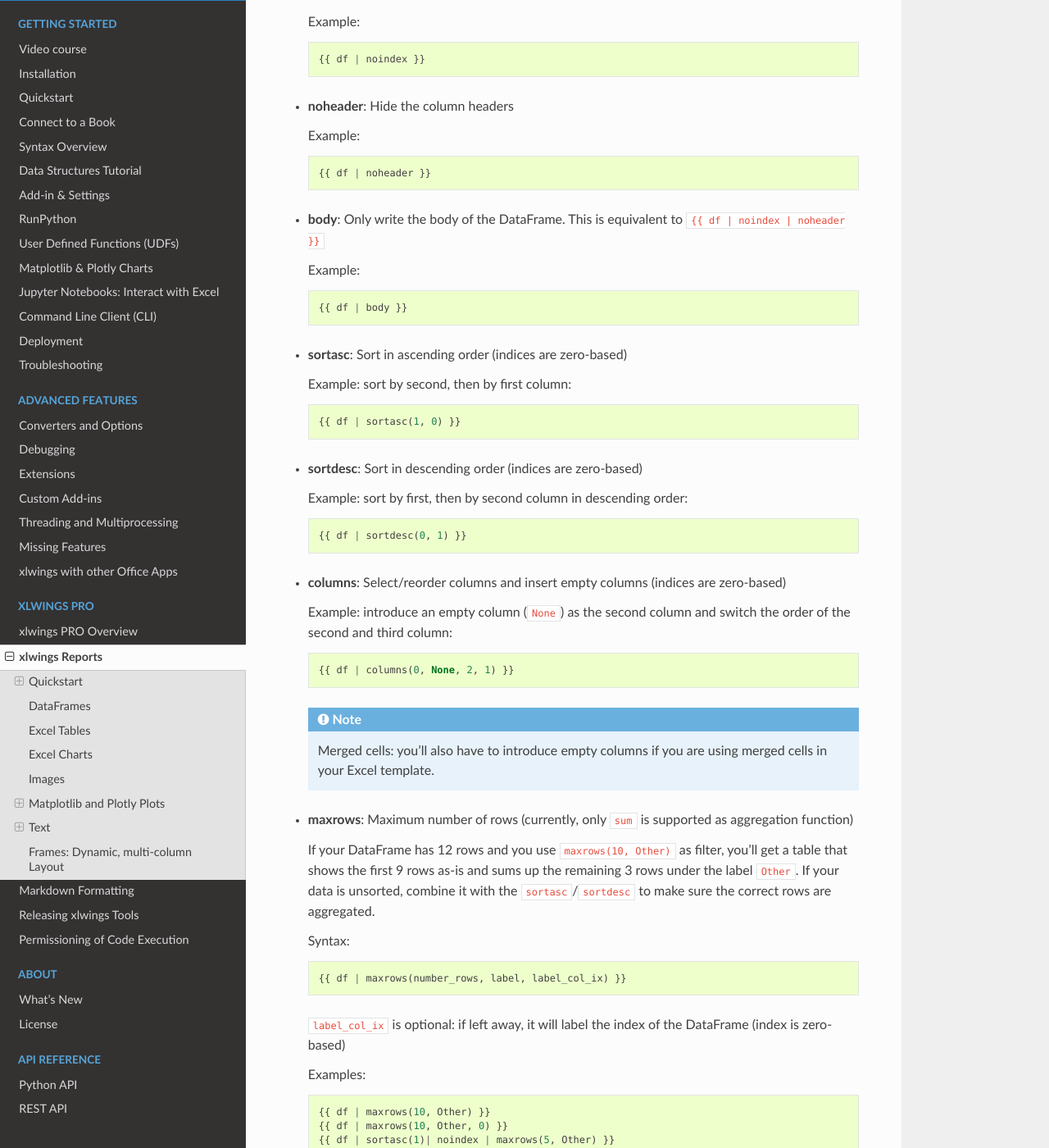
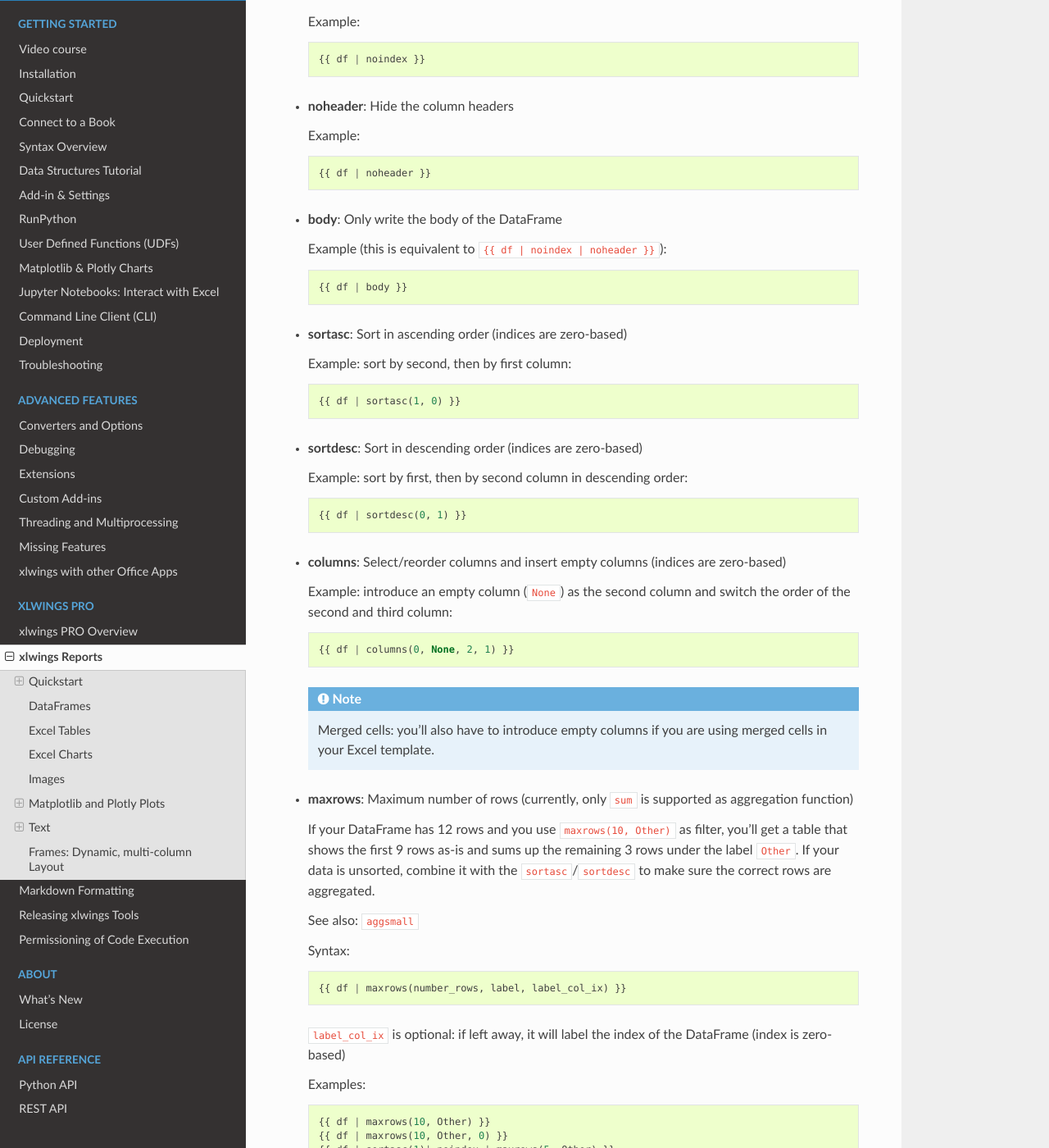
Before and after one commit to xlwings/xlwings, a Sphinx documentation site: the page built from docs/reports.rst, in a window 1280 px wide and 1400 px high, scrolled down 3692 px. Shown: the whole window at 82% size. Built offline with Sphinx 7.4.7 and the Read the Docs theme 2.0.0, drawn with Linux system fonts in a browser that asks for light colours.

Commit message:
docs [skip ci]

```diff
--- a/docs/reports.rst
+++ b/docs/reports.rst
@@ -106,9 +106,9 @@
 
   {{ df | noheader }}
 
-* **body**: Only write the body of the DataFrame. This is equivalent to ``{{ df | noindex | noheader }}``
+* **body**: Only write the body of the DataFrame
 
-  Example::
+  Example (this is equivalent to ``{{ df | noindex | noheader }}``)::
 
   {{ df | body }}
 
@@ -137,6 +137,8 @@
 
   If your DataFrame has 12 rows and you use ``maxrows(10, Other)`` as filter, you'll get a table that shows the first 9 rows as-is and sums up the remaining 3 rows under the label ``Other``. If your data is unsorted, combine it with the ``sortasc``/``sortdesc`` to make sure the correct rows are aggregated.
 
+  See also: ``aggsmall``
+
   Syntax::
 
   {{ df | maxrows(number_rows, label, label_col_ix) }}
@@ -152,6 +154,8 @@
 * **aggsmall**: Aggregate rows with values below a certain threshold (currently, only ``sum`` is supported as aggregation function)
 
   If the values in the specified row are below the threshold values, they will be summed up in a single row.
+
+  See also: ``maxrows``
 
   Syntax::
 
--- a/docs/whatsnew.rst
+++ b/docs/whatsnew.rst
@@ -15,7 +15,7 @@
 
 **Breaking changes**:
 
-* [Enhancement]: By default, pictures arrive now in Excel via ``pictures.add()`` as if you would manually add them via the Excel UI. This means that using ``pictures.add()`` with the default width/height will make images appear with a different size in Excel compared to previous versions (:issue:`1491`).
+* [Enhancement]: When using ``pictures.add()``, pictures arrive now in Excel in the same size as if you would manually add them via the Excel UI and setting width/height now behaves consistently during initial adding and resizing. Consequently, you may have to fix your image sizes when you upgrade. (:issue:`1491`).
 * :guilabel:`PRO`: The default MarkdownStyle removed the empty space after a h1 heading. You can always reintroduce it by applying a custom style (:issue:`1628`).
 
 
```
Also changed, not shown: other parts of docs/whatsnew.rst (+1 -1 lines).
